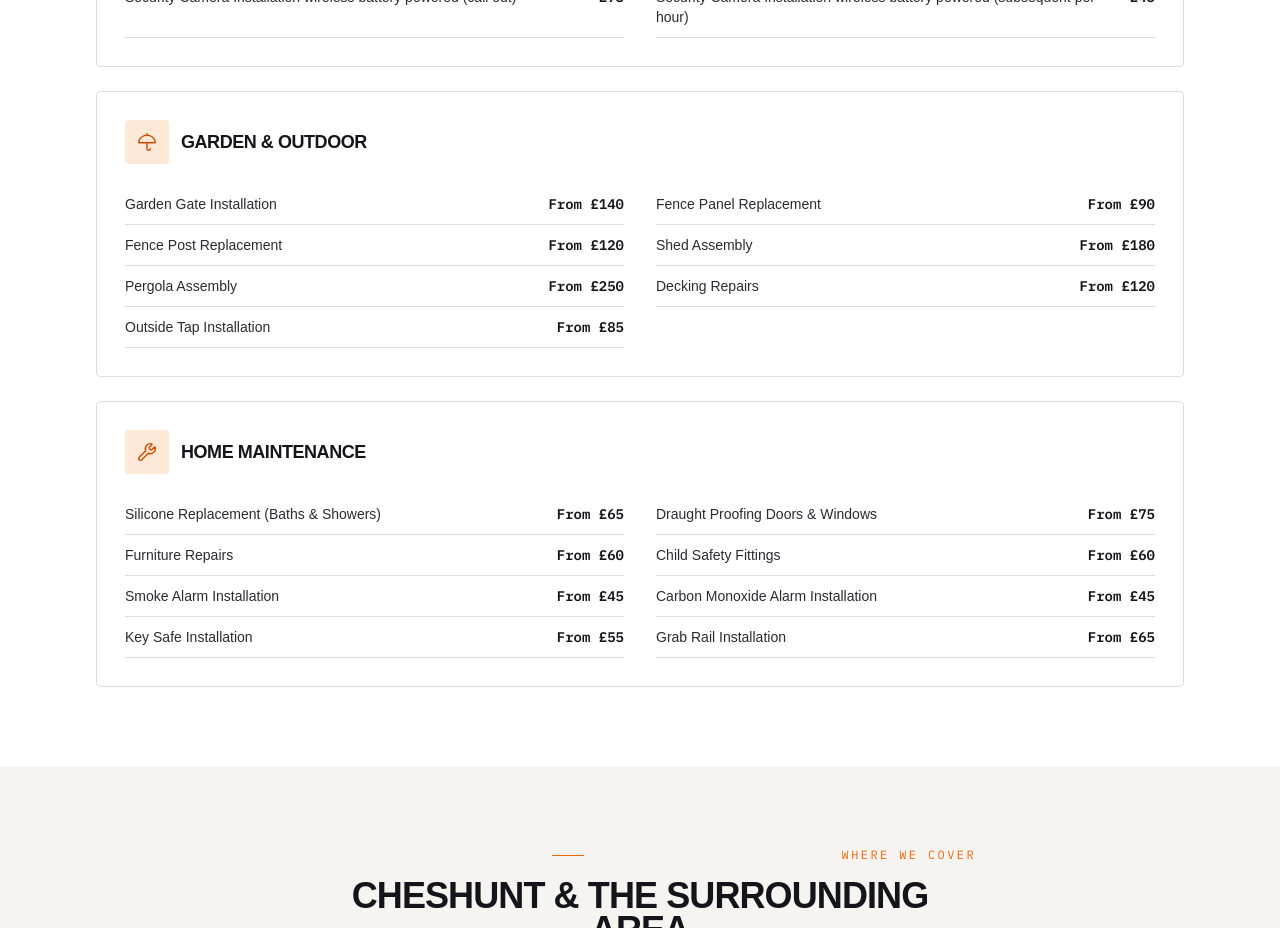
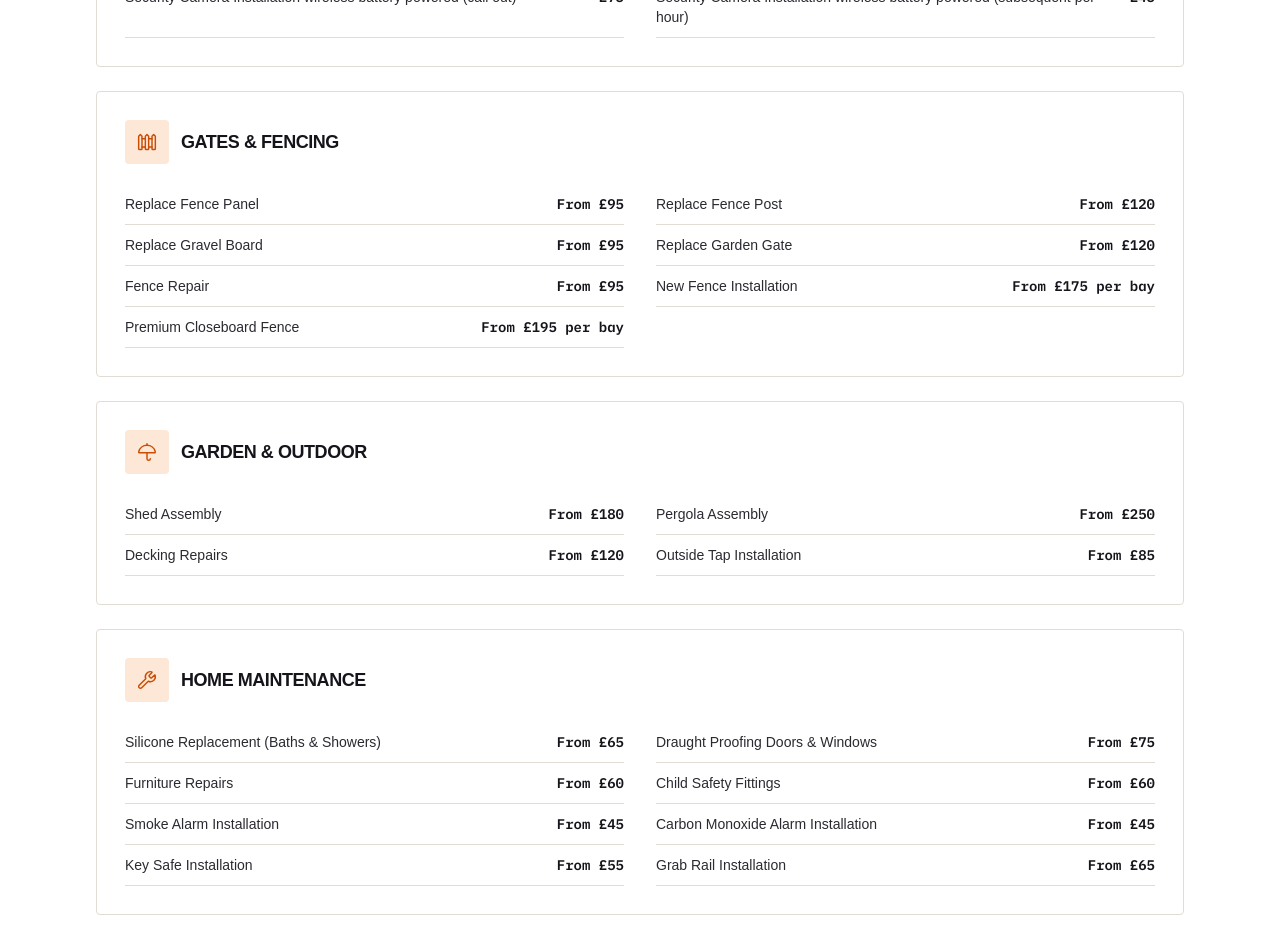
Before and after one commit to jasonkazakos-cpu/zebra-trades-website, a Next.js app: page /handyman in a window 1280 px wide. Shown: the part 3520-4448 px from the top of the page. Built offline with nearby package versions, Linux system fonts and the light colour scheme; a web font is replaced by a local one.

Commit message:
Add Gates & Fencing pricing section to handyman page

```diff
--- a/app/handyman/page.tsx
+++ b/app/handyman/page.tsx
@@ -114,12 +114,22 @@ const categories: PricingCategory[] = [
     ],
   },
   {
+    title: "Gates & Fencing",
+    icon: "Fence",
+    items: [
+      { name: "Replace Fence Panel", price: "From £95" },
+      { name: "Replace Fence Post", price: "From £120" },
+      { name: "Replace Gravel Board", price: "From £95" },
+      { name: "Replace Garden Gate", price: "From £120" },
+      { name: "Fence Repair", price: "From £95" },
+      { name: "New Fence Installation", price: "From £175 per bay" },
+      { name: "Premium Closeboard Fence", price: "From £195 per bay" },
+    ],
+  },
+  {
     title: "Garden & Outdoor",
     icon: "Umbrella",
     items: [
-      { name: "Garden Gate Installation", price: "From £140" },
-      { name: "Fence Panel Replacement", price: "From £90" },
-      { name: "Fence Post Replacement", price: "From £120" },
       { name: "Shed Assembly", price: "From £180" },
       { name: "Pergola Assembly", price: "From £250" },
       { name: "Decking Repairs", price: "From £120" },
--- a/components/icon-map.tsx
+++ b/components/icon-map.tsx
@@ -10,6 +10,7 @@ import {
   Wind,
   Flame,
   PanelRight,
+  Fence,
   type LucideProps,
 } from "lucide-react";
 
@@ -25,6 +26,7 @@ export const iconMap: Record<string, React.ComponentType<LucideProps>> = {
   Wind,
   Flame,
   PanelRight,
+  Fence,
 };
 
 export function ServiceIcon({
```
